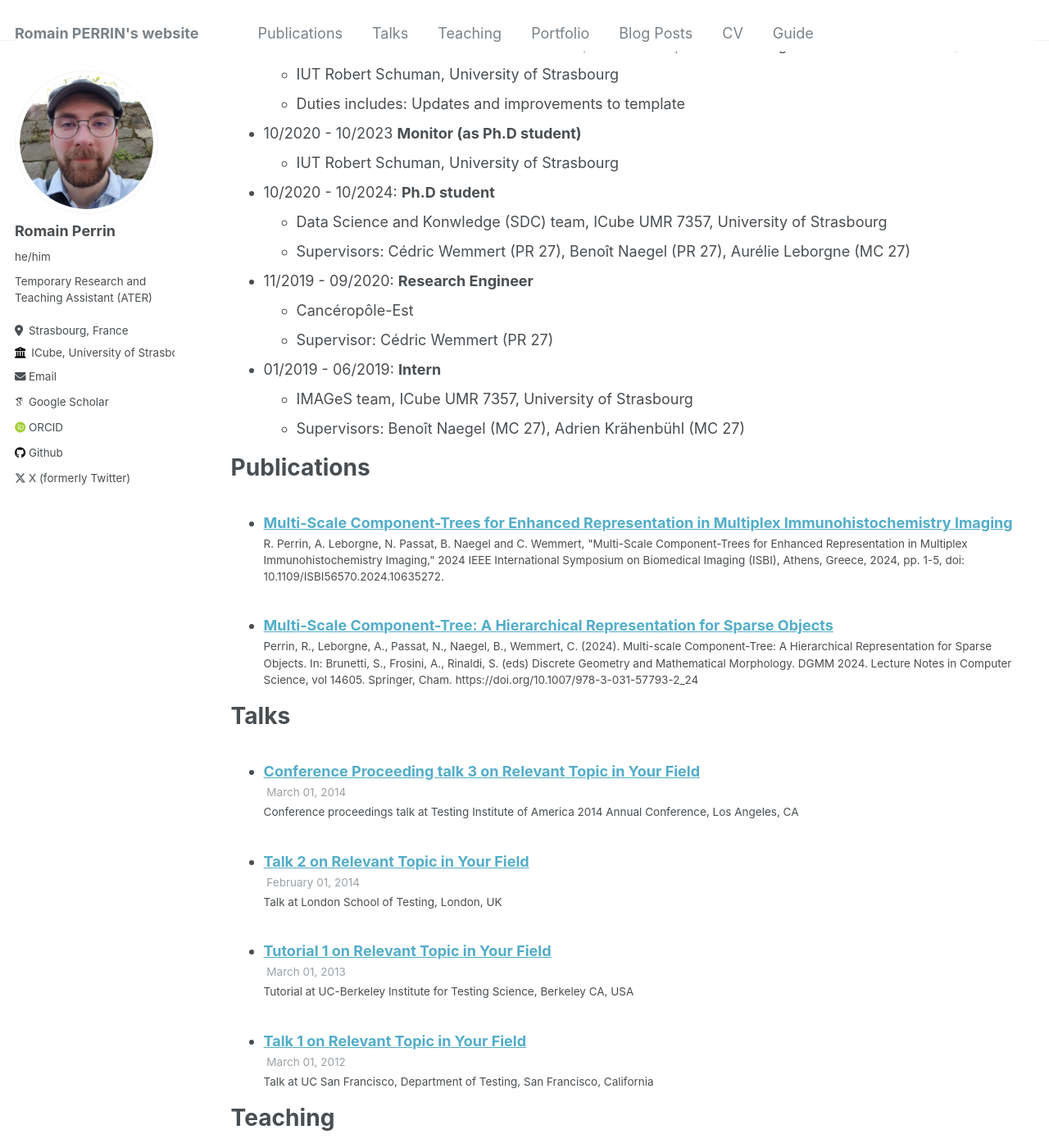
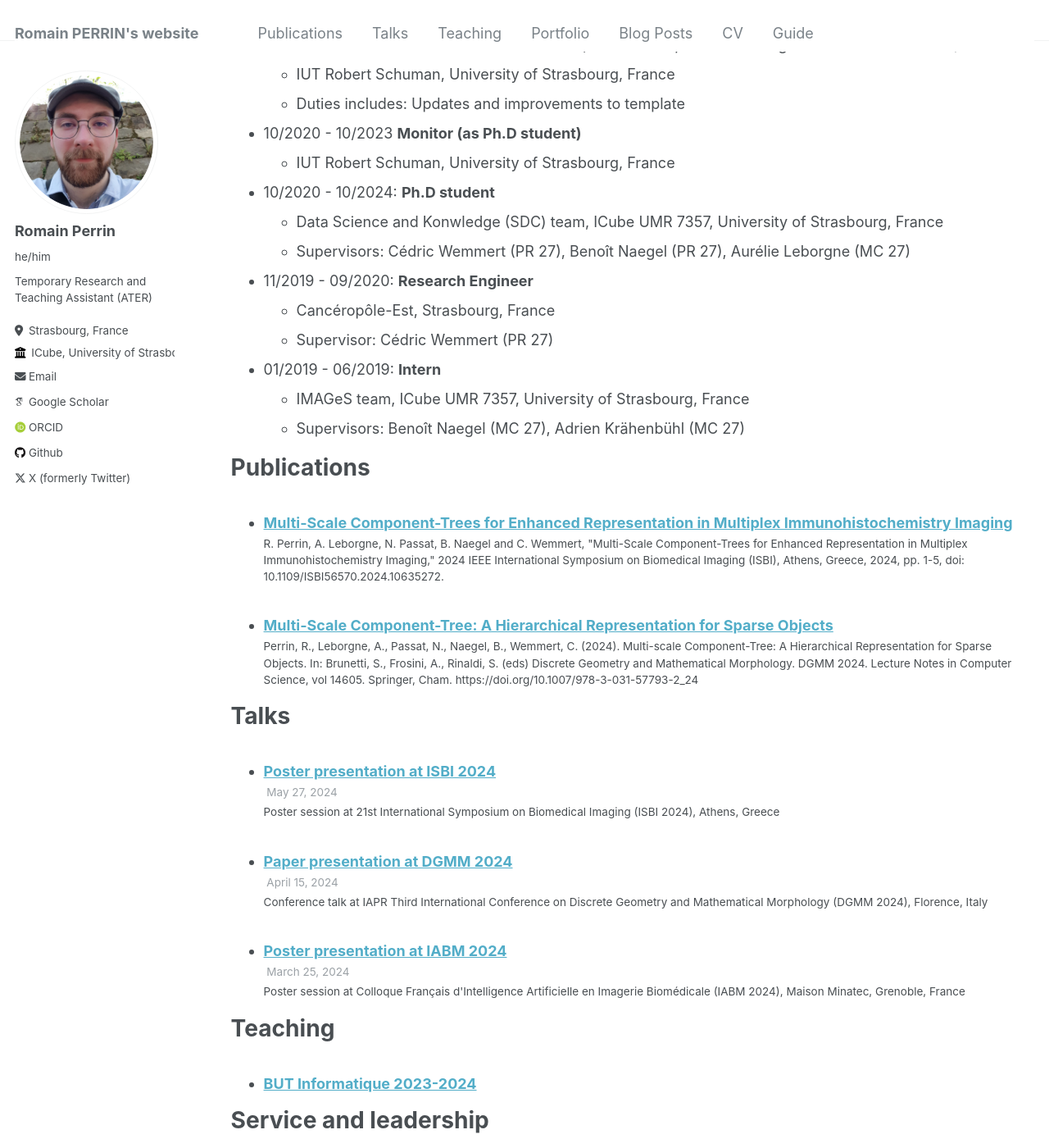
Before and after one commit to Romain96/Romain96.github.io, a Jekyll site: the page built from _pages/cv.md, in a window 1280 px wide and 1400 px high, scrolled down 335 px. Shown: the whole window at 82% size. Built offline with Jekyll 4.4.1, drawn with Linux system fonts in a browser that asks for light colours; some web fonts are replaced.

Commit message:
adding talks

```diff
--- a/_pages/cv.md
+++ b/_pages/cv.md
@@ -20,22 +20,22 @@ Work experience
 ======
 
 * 10/2023 -: **Associate Lecturer** (French : ATER, *Attaché temporaire d'enseignement et de recherche*)
-  * IUT Robert Schuman, University of Strasbourg
+  * IUT Robert Schuman, University of Strasbourg, France
   * Duties includes: Updates and improvements to template
 
 * 10/2020 - 10/2023 **Monitor (as Ph.D student)**
-  * IUT Robert Schuman, University of Strasbourg
+  * IUT Robert Schuman, University of Strasbourg, France
 
 * 10/2020 - 10/2024: **Ph.D student**
-  * Data Science and Konwledge (SDC) team, ICube UMR 7357, University of Strasbourg
+  * Data Science and Konwledge (SDC) team, ICube UMR 7357, University of Strasbourg, France
   * Supervisors: Cédric Wemmert (PR 27), Benoît Naegel (PR 27), Aurélie Leborgne (MC 27)
 
 * 11/2019 - 09/2020: **Research Engineer**
-  * Cancéropôle-Est
+  * Cancéropôle-Est, Strasbourg, France
   * Supervisor: Cédric Wemmert (PR 27)
 
 * 01/2019 - 06/2019: **Intern**
-  * IMAGeS team, ICube UMR 7357, University of Strasbourg
+  * IMAGeS team, ICube UMR 7357, University of Strasbourg, France
   * Supervisors: Benoît Naegel (MC 27), Adrien Krähenbühl (MC 27)
 
 Publications
--- a/_talks/2012-03-01-talk-1.md
+++ /dev/null
@@ -1,11 +0,0 @@
----
-title: "Talk 1 on Relevant Topic in Your Field"
-collection: talks
-type: "Talk"
-permalink: /talks/2012-03-01-talk-1
-venue: "UC San Francisco, Department of Testing"
-date: 2012-03-01
-location: "San Francisco, California"
----
-
-This is a description of your talk, which is a markdown files that can be all markdown-ified like any other post. Yay markdown!
--- a/_talks/2013-03-01-tutorial-1.md
+++ /dev/null
@@ -1,13 +0,0 @@
----
-title: "Tutorial 1 on Relevant Topic in Your Field"
-collection: talks
-type: "Tutorial"
-permalink: /talks/2013-03-01-tutorial-1
-venue: "UC-Berkeley Institute for Testing Science"
-date: 2013-03-01
-location: "Berkeley CA, USA"
----
-
-[More information here](http://exampleurl.com)
-
-This is a description of your tutorial, note the different field in type. This is a markdown files that can be all markdown-ified like any other post. Yay markdown!
--- a/_talks/2014-02-01-talk-2.md
+++ /dev/null
@@ -1,13 +0,0 @@
----
-title: "Talk 2 on Relevant Topic in Your Field"
-collection: talks
-type: "Talk"
-permalink: /talks/2014-02-01-talk-2
-venue: "London School of Testing"
-date: 2014-02-01
-location: "London, UK"
----
-
-[More information here](http://example2.com)
-
-This is a description of your talk, which is a markdown files that can be all markdown-ified like any other post. Yay markdown!
--- a/_talks/2014-03-01-talk-3.md
+++ /dev/null
@@ -1,11 +0,0 @@
----
-title: "Conference Proceeding talk 3 on Relevant Topic in Your Field"
-collection: talks
-type: "Conference proceedings talk"
-permalink: /talks/2014-03-01-talk-3
-venue: "Testing Institute of America 2014 Annual Conference"
-date: 2014-03-01
-location: "Los Angeles, CA"
----
-
-This is a description of your conference proceedings talk, note the different field in type. You can put anything in this field.
--- /dev/null
+++ b/_talks/2024-03-IABM-talk.md
@@ -0,0 +1,13 @@
+---
+title: "Poster presentation at IABM 2024"
+collection: talks
+type: "Poster session"
+permalink: /talks/2024-03-IABM-talk
+venue: "Colloque Français d'Intelligence Artificielle en Imagerie Biomédicale (IABM 2024)"
+date: 2024-03-25
+location: "Maison Minatec, Grenoble, France"
+---
+
+[Official website](https://iabm2024.sciencesconf.org/)
+
+TODO description
--- /dev/null
+++ b/_talks/2024-04-DGMM-talk.md
@@ -0,0 +1,13 @@
+---
+title: "Paper presentation at DGMM 2024"
+collection: talks
+type: "Conference talk"
+permalink: /talks/2024-04-DGMM-talk
+venue: "IAPR Third International Conference on Discrete Geometry and Mathematical Morphology (DGMM 2024)"
+date: 2024-04-15
+location: "Florence, Italy"
+---
+
+[Official website](https://dgmm2024.dimai.unifi.it/)
+
+TODO
--- /dev/null
+++ b/_talks/2024-05-ISBI-talk.md
@@ -0,0 +1,13 @@
+---
+title: "Poster presentation at ISBI 2024"
+collection: talks
+type: "Poster session"
+permalink: /talks/2024-05-ISBI-talk
+venue: "21st International Symposium on Biomedical Imaging (ISBI 2024)"
+date: 2024-05-27
+location: "Athens, Greece"
+---
+
+[Official website](https://biomedicalimaging.org/2024/)
+
+TODO
```
